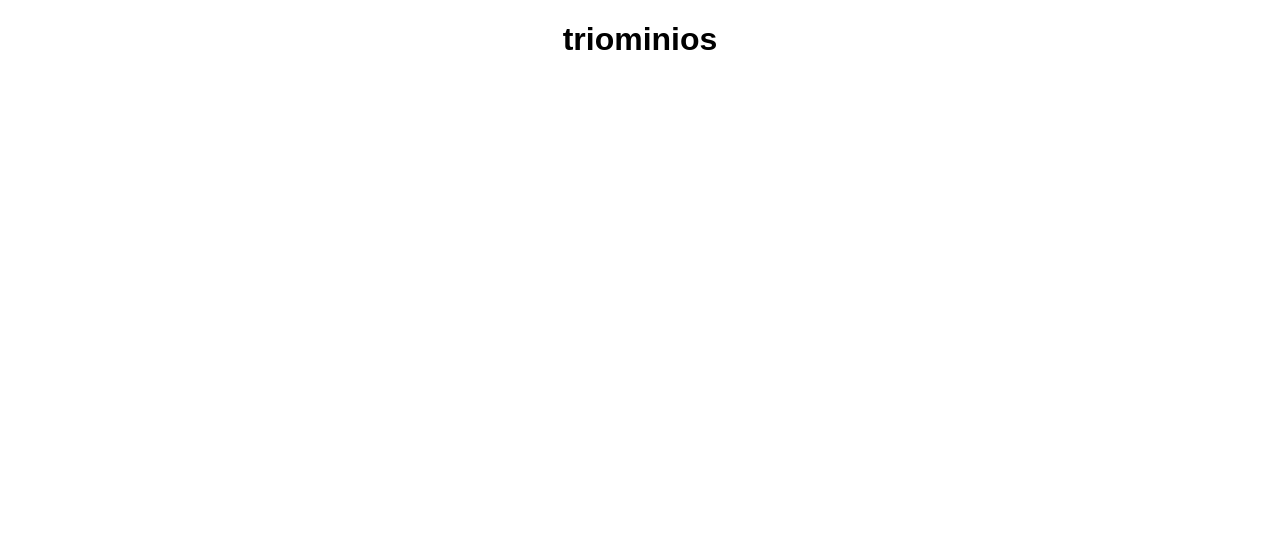
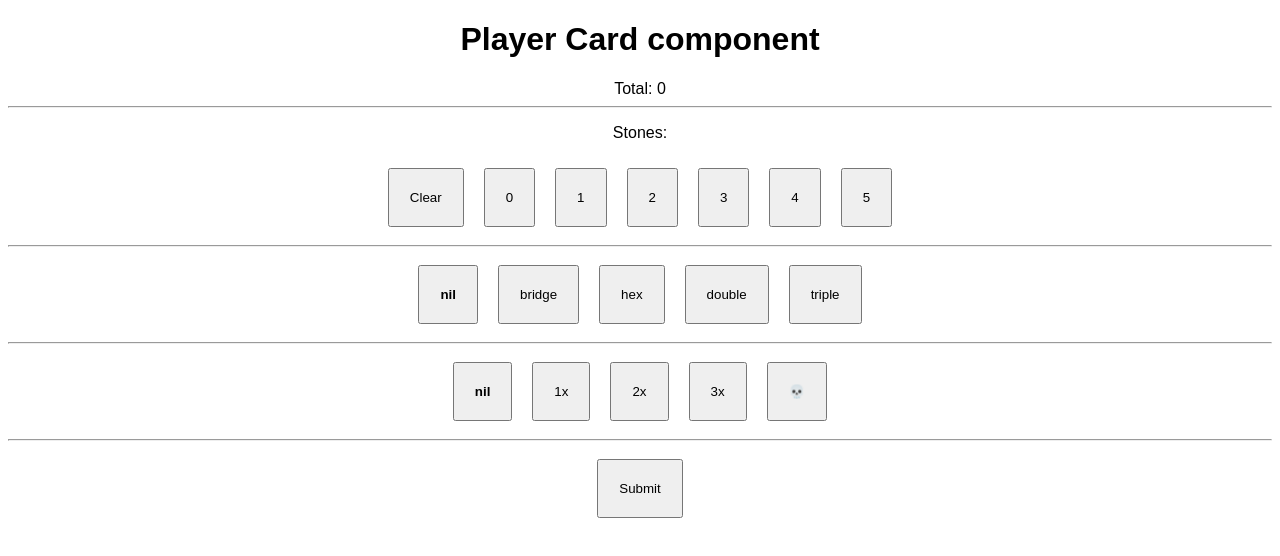
Before and after one commit to stlrczk/triominios, a React (Create React App) app: page / in a window 1280 px wide. Shown: the top 556 px of the page. Built offline with nearby package versions, Linux system fonts and the light colour scheme.

Commit message:
Add initla game logic in Player Card component

```diff
--- a/src/App.js
+++ b/src/App.js
@@ -1,10 +1,12 @@
 import React from "react";
+import PlayerCard from "./components/PlayerCard";
+
 import "./styles.css";
 
 export default function App() {
   return (
     <div className="App">
-      <h1>triominios</h1>
+      <PlayerCard />
     </div>
   );
 }
--- /dev/null
+++ b/src/components/PlayerCard/BankWithdrawals.js
@@ -0,0 +1,17 @@
+import React from "react";
+
+import { BANK_WITHDRAWALS } from "./constants";
+
+export default ({ onWithdrawSelect, currentWithdraw }) => (
+  <div>
+    {Object.keys(BANK_WITHDRAWALS).map((withdrawCode) => (
+      <button onClick={() => onWithdrawSelect(withdrawCode)}>
+        {currentWithdraw === withdrawCode ? (
+          <strong>{withdrawCode}</strong>
+        ) : (
+          withdrawCode
+        )}
+      </button>
+    ))}
+  </div>
+);
--- /dev/null
+++ b/src/components/PlayerCard/BonusPicker.js
@@ -0,0 +1,19 @@
+import React from "react";
+
+import { BONUSES } from "./constants";
+
+export default ({ onBonusSelect, currentBonus }) => {
+  return (
+    <div>
+      {Object.keys(BONUSES).map((bonusCode) => (
+        <button onClick={() => onBonusSelect(bonusCode)}>
+          {currentBonus === bonusCode ? (
+            <strong>{bonusCode}</strong>
+          ) : (
+            bonusCode
+          )}
+        </button>
+      ))}
+    </div>
+  );
+};
--- /dev/null
+++ b/src/components/PlayerCard/ScoreIndicator.js
@@ -0,0 +1,8 @@
+import React from "react";
+
+export default ({ totalScore, currentMoveScore }) => (
+  <div>
+    Total: {totalScore}
+    {currentMoveScore ? `, current move: ${currentMoveScore}` : null}
+  </div>
+);
--- /dev/null
+++ b/src/components/PlayerCard/StoneCreator.js
@@ -0,0 +1,35 @@
+import React, { useState } from "react";
+
+const STONE_SIDE_NO = 3;
+const STONE_NUMBERS = [0, 1, 2, 3, 4, 5];
+const INITIAL_SIDES = { 0: 0, 1: 0, 2: 0 };
+
+export default ({ onStoneUpdate }) => {
+  const [stoneSides, setStoneSides] = useState({});
+  const [currentSide, setCurrentSide] = useState(0);
+
+  const handleStoneUpdate = (value) => {
+    const updatedStone = {
+      ...stoneSides,
+      [currentSide]: value
+    };
+    setStoneSides(updatedStone);
+    onStoneUpdate(Object.values(updatedStone).reduce((a, b) => a + b, 0));
+    setCurrentSide((prevState) => (prevState + 1) % STONE_SIDE_NO);
+  };
+
+  const handleClearSides = () => {
+    setStoneSides(INITIAL_SIDES);
+    setCurrentSide(0);
+  };
+
+  return (
+    <div>
+      <p>Stones: {Object.values(stoneSides).map((el) => ` ${el} `)}</p>
+      <button onClick={handleClearSides}>Clear</button>
+      {STONE_NUMBERS.map((stone) => (
+        <button onClick={() => handleStoneUpdate(stone)}>{stone}</button>
+      ))}
+    </div>
+  );
+};
--- /dev/null
+++ b/src/components/PlayerCard/constants.js
@@ -0,0 +1,15 @@
+export const BONUSES = {
+  nil: 0,
+  bridge: 40,
+  hex: 50,
+  double: 60,
+  triple: 70
+};
+
+export const BANK_WITHDRAWALS = {
+  nil: 0,
+  "1x": -5,
+  "2x": -10,
+  "3x": -15,
+  "💀": -25
+};
--- /dev/null
+++ b/src/components/PlayerCard/index.js
@@ -0,0 +1,55 @@
+import React, { useState, useMemo } from "react";
+import ScoreIndicator from "./ScoreIndicator";
+import StoneCreator from "./StoneCreator";
+import BonusPicker from "./BonusPicker";
+import BankWithdrawals from "./BankWithdrawals";
+
+import { BONUSES, BANK_WITHDRAWALS } from "./constants";
+
+export default () => {
+  const [totalPlayerScore, setTotalPlayerScore] = useState(0);
+  const [currentStoneValue, setCurrentStoneValue] = useState(0);
+  const [currentBonusKey, setCurrentBonusKey] = useState("nil");
+  const [currentWithdraw, setCurrentWidthdraw] = useState("nil");
+
+  const currentMoveScore = useMemo(() => {
+    return (
+      currentStoneValue +
+      BONUSES[currentBonusKey] +
+      BANK_WITHDRAWALS[currentWithdraw]
+    );
+  }, [currentStoneValue, currentBonusKey, currentWithdraw]);
+
+  const submitMove = () => {
+    setTotalPlayerScore(totalPlayerScore + currentMoveScore);
+    setCurrentStoneValue(0);
+    setCurrentBonusKey("nil");
+    setCurrentWidthdraw("nil");
+  };
+
+  return (
+    <div>
+      <h1>Player Card component</h1>
+      <ScoreIndicator
+        totalScore={totalPlayerScore}
+        currentMoveScore={currentMoveScore}
+      />
+      <hr />
+      <StoneCreator
+        onStoneUpdate={(stoneValue) => setCurrentStoneValue(stoneValue)}
+      />
+      <hr />
+      <BonusPicker
+        onBonusSelect={(bonusCode) => setCurrentBonusKey(bonusCode)}
+        currentBonus={currentBonusKey}
+      />
+      <hr />
+      <BankWithdrawals
+        onWithdrawSelect={(withdrawCode) => setCurrentWidthdraw(withdrawCode)}
+        currentWithdraw={currentWithdraw}
+      />
+      <hr />
+      <button onClick={submitMove}>Submit</button>
+    </div>
+  );
+};
--- a/src/styles.css
+++ b/src/styles.css
@@ -2,3 +2,8 @@
   font-family: sans-serif;
   text-align: center;
 }
+
+button {
+  padding: 20px;
+  margin: 10px;
+}
```
